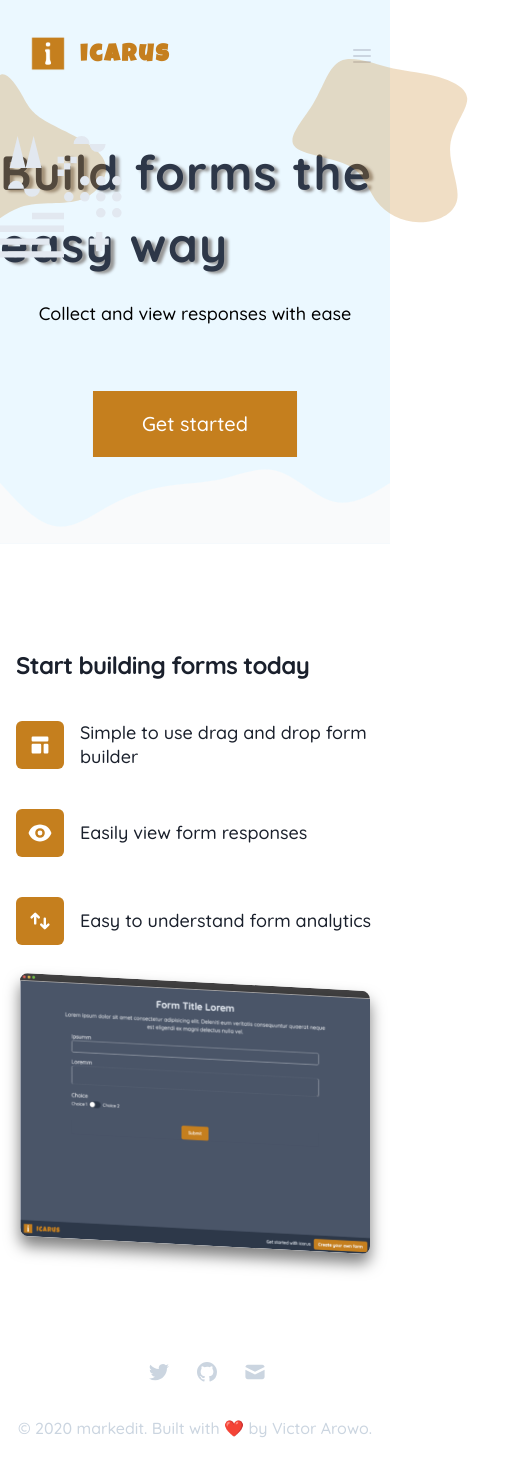
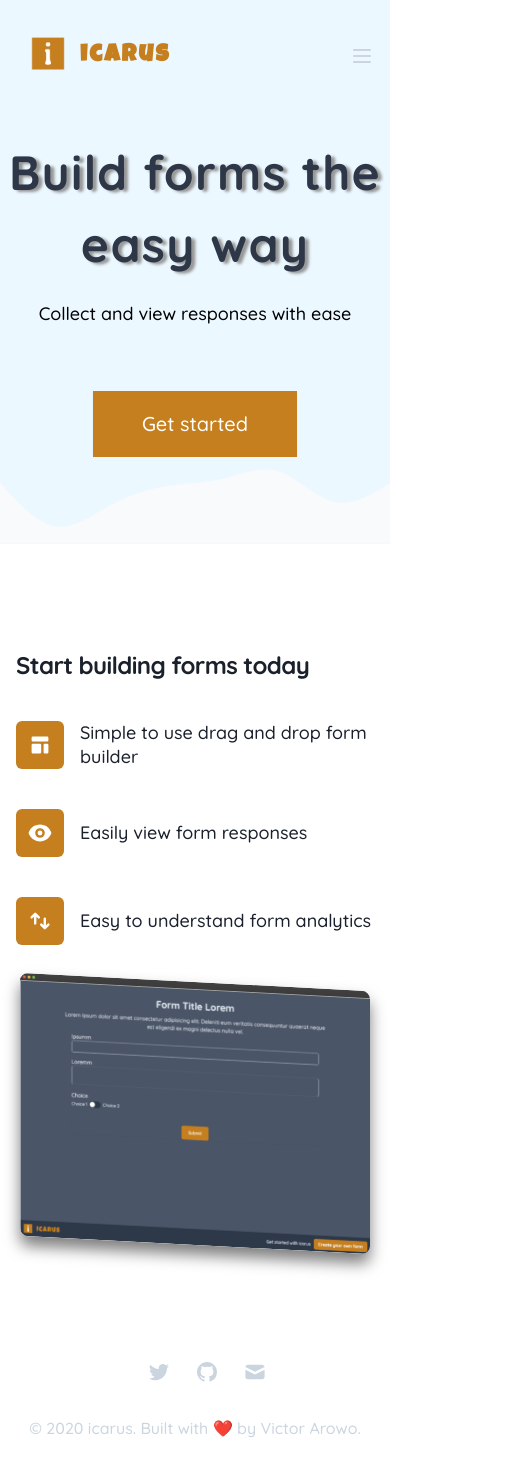
Before and after one commit to VictorArowo/Icarus, a Next.js app: page /Index in a window 390 px wide. Shown: the top 1476 px of the page, 518 px wide, since content can reach past the window. Built offline with nearby package versions, Linux system fonts and the light colour scheme; what @tailwindcss/ui would draw is missing.

Commit message:
Login Form Responsiveness

```diff
--- a/components/blobs/Blob2.tsx
+++ b/components/blobs/Blob2.tsx
@@ -2,7 +2,7 @@ import React from "react";
 
 const Blob2 = () => {
   return (
-    <svg viewBox="0 0 200 200" xmlns="http://www.w3.org/2000/svg">
+    <svg viewBox="0 0 100 200" xmlns="http://www.w3.org/2000/svg">
       <path
         fill="#C57F1E"
         d="M33.5,-47.3C45.7,-44.3,59.5,-38.9,60.3,-29.7C61,-20.6,48.7,-7.7,47.1,7.2C45.6,22,54.8,38.7,52.4,50.2C49.9,61.6,35.8,67.7,22.5,67.4C9.2,67.1,-3.3,60.4,-10.4,51.1C-17.5,41.8,-19.2,29.9,-32.1,23.2C-45,16.5,-69.1,15,-74.8,7.8C-80.5,0.5,-67.8,-12.3,-59.6,-26C-51.5,-39.7,-47.8,-54.3,-38.7,-58.6C-29.5,-63,-14.7,-57.2,-2.1,-54C10.6,-50.8,21.3,-50.3,33.5,-47.3Z"
--- a/components/index/Footer.tsx
+++ b/components/index/Footer.tsx
@@ -38,7 +38,7 @@ const Footer = () => {
         </div>
         <div className="mt-8 md:mt-0 md:order-1">
           <p className="text-base leading-6 text-center text-gray-400">
-            &copy; 2020 markedit. Built with{" "}
+            &copy; 2020 icarus. Built with{" "}
             <span aria-label="heart" role="img">
               ❤️
             </span>{" "}
--- a/pages/Index.tsx
+++ b/pages/Index.tsx
@@ -8,21 +8,21 @@ import Seperator from "../components/blobs/Seperator";
 
 const Index = () => {
   return (
-    <div className="bg-gray-50">
+    <div className="overflow-none bg-gray-50">
       <div className="bg-blue-100">
         <Navbar />
         <div className="flex flex-col items-center">
-          <div className="absolute left-0 w-64 h-64 -m-32 opacity-25">
+          <div className="absolute left-0 hidden w-64 h-64 -m-32 opacity-25 md:block">
             <Blob1 />
           </div>
-          <div className="absolute right-0 w-64 h-64 -m-32 opacity-25">
+          <div className="absolute hidden w-64 h-64 -m-32 opacity-25 right-32 md:block">
             <Blob2 />
           </div>
-          <div className="absolute left-0 w-32 h-32 text-gray-300 bottom-64">
+          <div className="absolute left-0 hidden w-32 h-32 text-gray-300 bottom-64 md:block">
             <ShapesPattern />
           </div>
           <div
-            className="text-5xl font-extrabold tracking-wide text-gray-800"
+            className="text-5xl font-extrabold tracking-wide text-center text-gray-800"
             style={{
               textShadow: "4px 2px 3px rgba(150, 150, 150, 1)",
             }}
--- a/pages/Login.tsx
+++ b/pages/Login.tsx
@@ -56,9 +56,9 @@ const Login = ({ token }: { token: string }) => {
     <div className="flex min-h-screen">
       <img
         src="https://images.unsplash.com/photo-1517817748493-49ec54a32465?ixlib=rb-1.2.1&ixid=eyJhcHBfaWQiOjEyMDd9&auto=format&fit=crop&w=1350&q=80"
-        className="object-cover w-6/12 bg-gray-800 "
+        className="hidden object-cover w-6/12 bg-gray-800 md:inline-block"
       />
-      <div className="flex-shrink-0 w-6/12 px-20 mt-32 min-w-96">
+      <div className="flex-shrink-0 w-full px-5 mt-32 lg:px-20 lg:w-6/12 min-w-96">
         <div className="flex items-center -ml-3">
           <img className="w-auto h-16" src="/logo.png" alt="" />
           <span className="text-2xl font-bold tracking-widest text-primary font-header">
```
